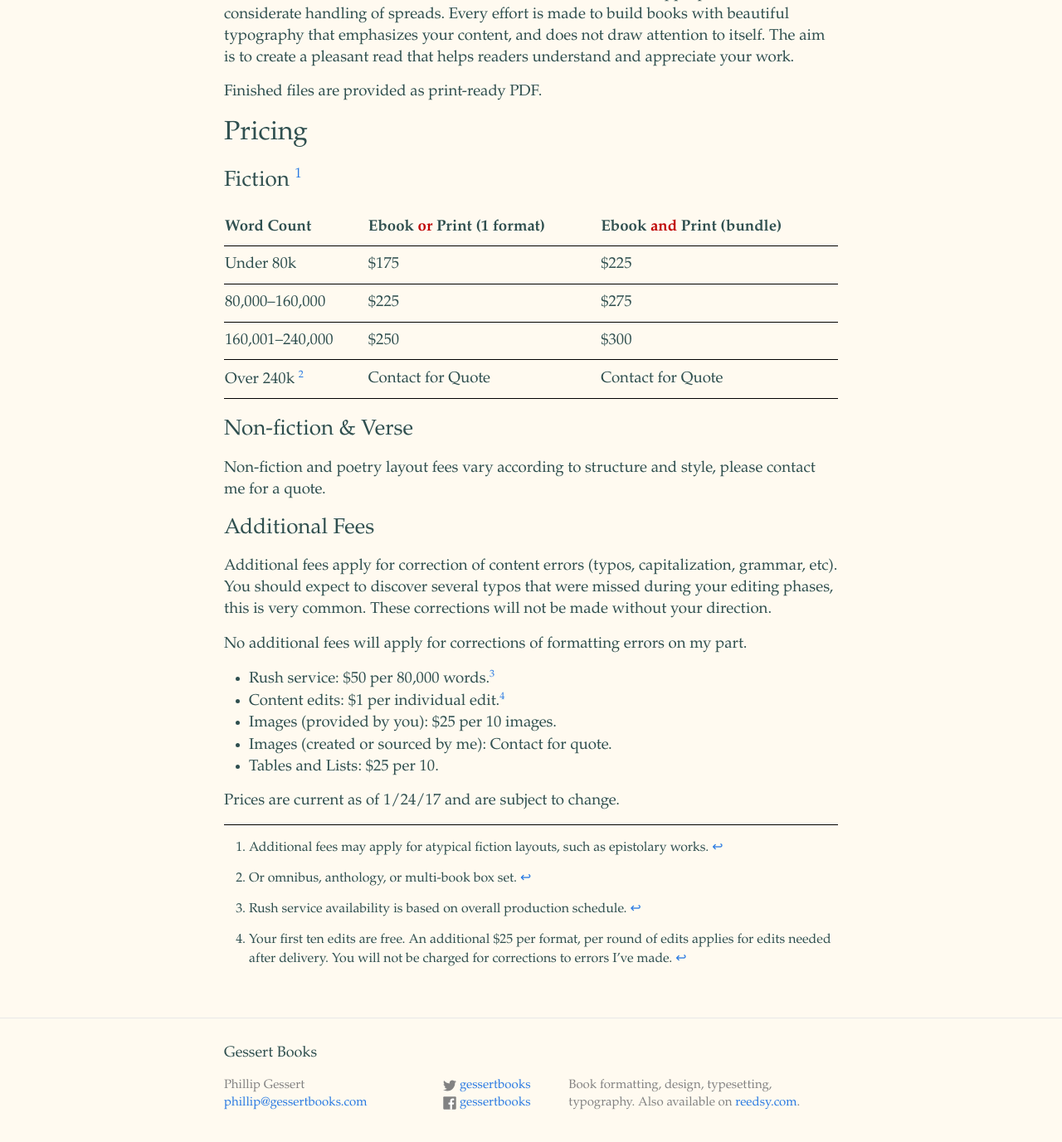
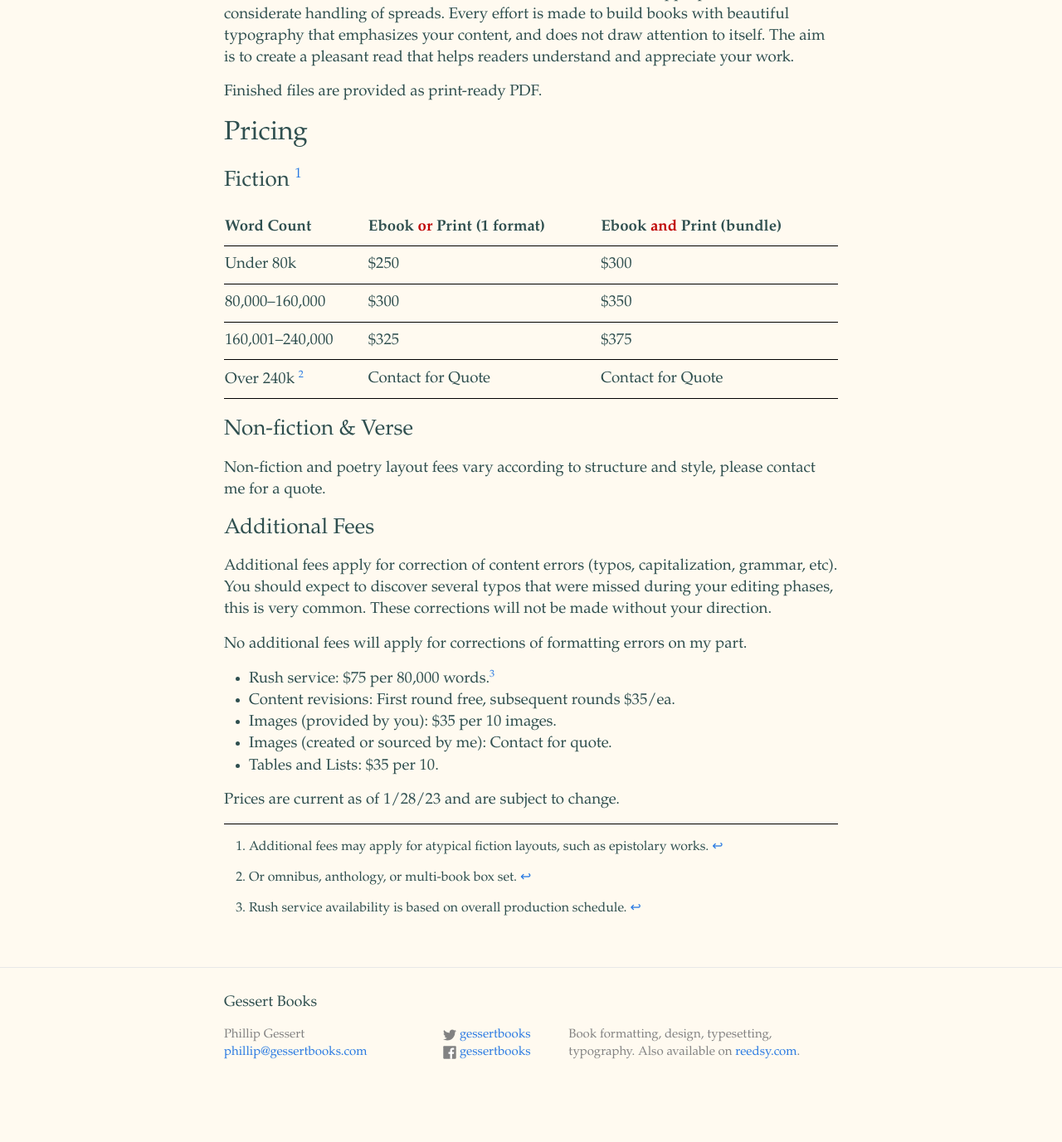
Before and after one commit to phillipgessert/phillipgessert.github.io, a Jekyll site: the page built from pricing.md, in a window 1280 px wide and 1400 px high, scrolled down 681 px. Shown: the top 1377 px of the window at 83% size. Built offline with Jekyll 4.4.1, drawn with Linux system fonts in a browser that asks for light colours; after the commit the page ends 2020 px from its top, so only the background shows below that; some of the changed text lies outside the part shown.

Commit message:
pricing updates, removed MOBI mentions

```diff
--- a/pricing.md
+++ b/pricing.md
@@ -31,9 +31,9 @@ Finished files are provided as print-ready PDF.
 
 | Word Count       | Ebook **or** Print (1 format) | Ebook **and** Print (bundle) |
 | :-               | :-                            | :-                           |
-| Under 80k        | $175                          | $225                         |
-| 80,000--160,000  | $225                          | $275                         |
-| 160,001--240,000 | $250                          | $300                         |
+| Under 80k        | $250                          | $300                         |
+| 80,000--160,000  | $300                          | $350                         |
+| 160,001--240,000 | $325                          | $375                         |
 | Over 240k [^2]   | Contact for Quote             | Contact for Quote            |
 
 ### Non-fiction & Verse
@@ -46,19 +46,17 @@ Additional fees apply for correction of content errors (typos, capitalization, g
 
 No additional fees will apply for corrections of formatting errors on my part.
 
-- Rush service: $50 per 80,000 words.[^3]
-- Content edits: $1 per individual edit.[^4]
-- Images (provided by you): $25 per 10 images.
+- Rush service: $75 per 80,000 words.[^3]
+- Content revisions: First round free, subsequent rounds $35/ea.
+- Images (provided by you): $35 per 10 images.
 - Images (created or sourced by me): Contact for quote.
-- Tables and Lists: $25 per 10.
+- Tables and Lists: $35 per 10.
 
 
-Prices are current as of 1/24/17 and are subject to change.
+Prices are current as of 1/28/23 and are subject to change.
 
 [^1]: Additional fees may apply for atypical fiction layouts, such as epistolary works.
 
 [^2]: Or omnibus, anthology, or multi-book box set.
 
 [^3]: Rush service availability is based on overall production schedule.
-
-[^4]: Your first ten edits are free. An additional $25 per format, per round of edits applies for edits needed after delivery. You will not be charged for corrections to errors I've made.
```
Also changed, not shown: other parts of pricing.md (+1 -1 lines), index.md (+2 -2 lines).
